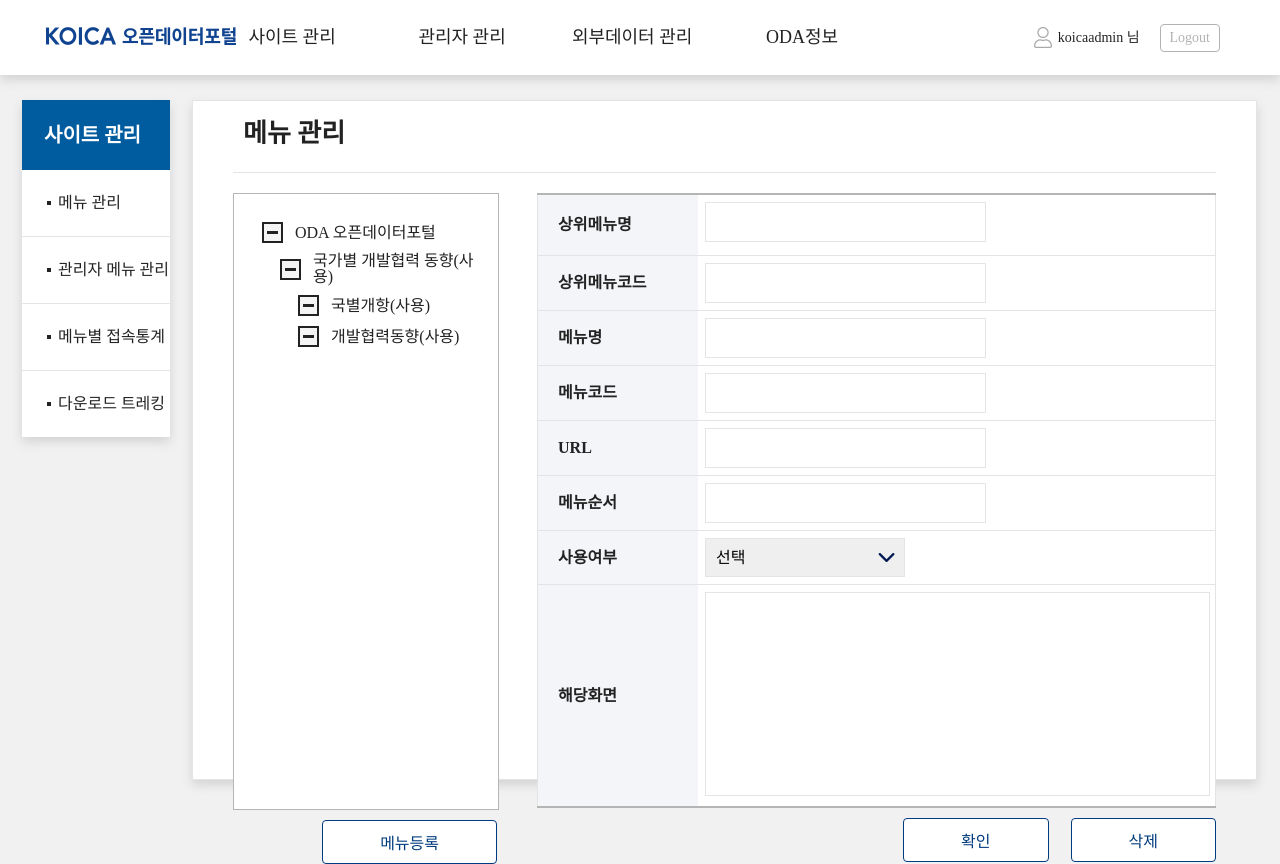
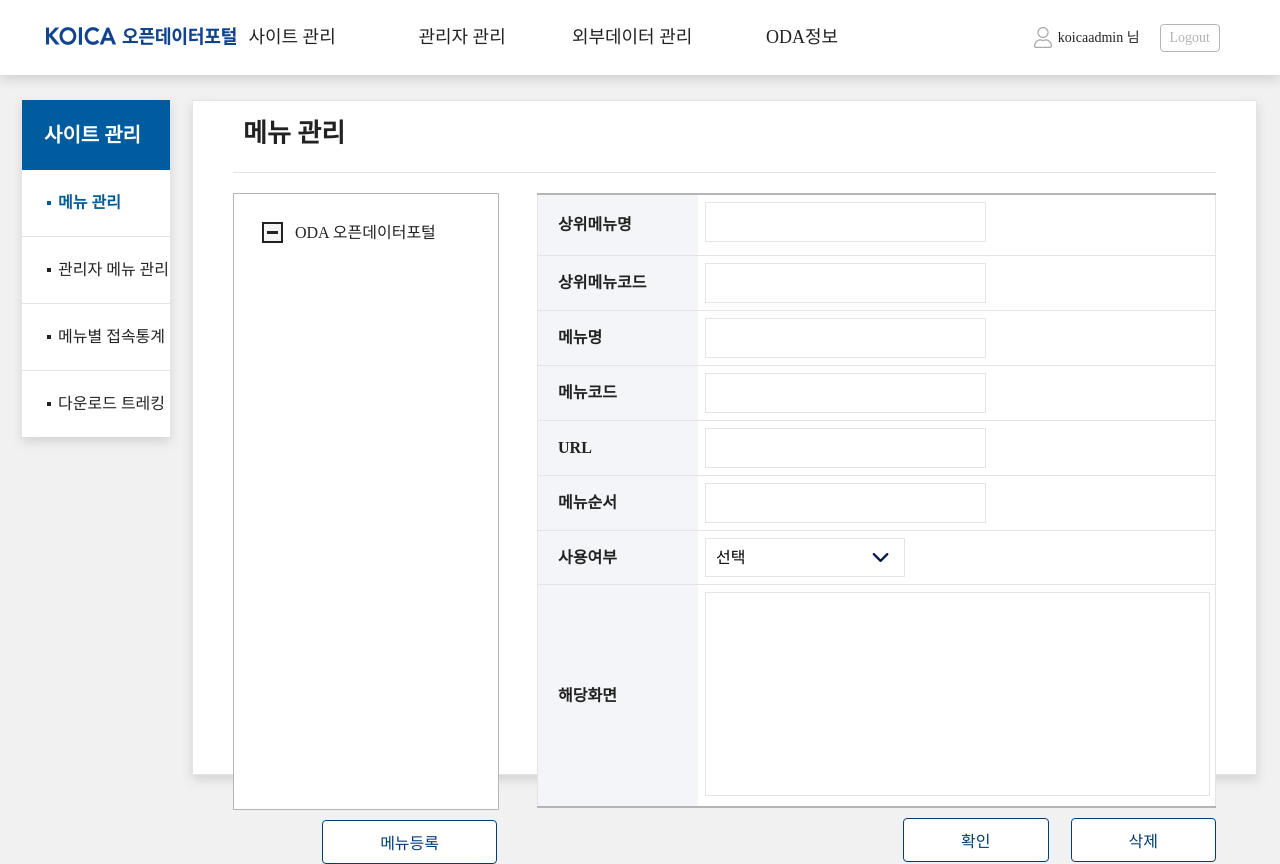
Before and after one commit to ABCJIIN/menu-test, a plain HTML site: page index.html in a window 1280 px wide. Drawn offline with nearby package versions, Linux system fonts and the light colour scheme.

Commit message:
0504/14:27/jinny

```diff
--- a/assets/css/common/_common.scss
+++ b/assets/css/common/_common.scss
@@ -6,8 +6,8 @@ html {
 body {
     font-size: 1.6rem;
     background-color: #f1f1f1;
-    // width: 100vw;
-    // height: 100vh;
+    width: 100vw;
+    height: 100vh;
 }
 
 /* font */
--- a/assets/css/main.scss
+++ b/assets/css/main.scss
@@ -3,10 +3,10 @@
 
 #container {
     width: 100%;
-    @include flexbox(row, center, center);
+    @include flexbox(row, center, flex-start);
     #siteNav {
         width: 15%;
-        height: calc(100vh - 7.5rem);
+        height: 100%;
         background: #f1f1f1;
         .nav-inner {
             width: calc(100% - 4.4rem);
@@ -31,6 +31,12 @@
                     width: 100%;
                     padding: 2.5rem 0;
                     background: #fff;
+                    &:nth-child(1) {
+                        a {
+                            color: #005c9e;
+                            font-weight: 700;
+                        }
+                    }
                     &:not(:last-child) {
                         border-bottom: 1px solid #e4e4e4;
                     }
@@ -53,8 +59,8 @@
         background: #f1f1f1;
         .menu-manage {
             width: calc(100% - 2.5rem);
-            height: calc(100% - 4.7rem);
-            margin: 2.5rem 2.5rem 2.2rem 0;
+            height: calc(100% - 5.2rem);
+            margin: 2.5rem 2.5rem 2.5rem 0;
             background: #fff;
             box-shadow: 0 5px 10px #d3d3d3;
             border: 1px solid #e4e4e4;
@@ -92,6 +98,9 @@
                                 .list-item {
                                     width: 100%;
                                     @include flexbox(column, flex-start,flex-start);
+                                    &.off {
+                                        display: none;
+                                    }
                                     &.item-01 {
                                         p {
                                             width: calc(100% - 1.8rem);
@@ -178,26 +187,21 @@
                                         outline: none;
                                     }
                                 }
-                                .select-box {
-                                    position: relative;
-                                    width: 20rem;
-                                    height: calc(100% - 1.4rem);
-                                    margin: 0.7rem;
                                 select {
                                     position: relative;
-                                        z-index: 1;
                                     font-family: $pretendard;
                                     font-weight: 400;
                                     font-size: 1.6rem;
-                                        height: 100%;
+                                    height: calc(100% - 1.4rem);
+                                    margin: 0.7rem;
                                     padding: 1rem;
-                                        width: 100%;
+                                    width: 20rem;
                                     -o-appearance: none;
                                     -webkit-appearance: none;
                                     -moz-appearance: none;
                                     appearance: none;
-                                        // background: url(../images/arrow.png) calc(100% - 1.5rem) center no-repeat #fff;
-                                        // background-size: 1.7rem 0.9rem;
+                                    background: url(../images/arrow.png) calc(100% - 1.5rem) center no-repeat #fff;
+                                    background-size: 1.7rem 0.9rem;
                                     border: 1px solid #e4e4e4;
                                     outline: none;
                                     &:focus {
@@ -205,25 +209,6 @@
                                         box-shadow: 0 0 1px 1px #039bd9;
                                         color: #222;
                                         outline: none;
-                                            & + .arrow-icon {
-                                                img {
-                                                    transform: rotate(180deg);
-                                                }
-                                            }
-                                        }
-                                    }
-                                    .arrow-icon {
-                                        position: absolute;
-                                        top: 0;
-                                        right: 1rem;
-                                        width: 1.7rem;
-                                        height: 100%;
-                                        @include flexbox(row, center,center);
-                                        z-index: 3;
-                                        img {
-                                            width: 100%;
-                                            transition: 0.3s;
-                                        }
                                     }
                                 }
                                 textarea {
--- a/assets/js/main.js
+++ b/assets/js/main.js
@@ -1,12 +1,11 @@
 $(document).ready(function(){
-   $(".list-item").click(function(){
-   $(this).next("div").slideToggle(200);
-   });
-});
-
-// $(document).ready(function(){
-//    $('li').click(function(){
-//       $('li').removeClass()
-//          $(this).addClass('on')
-//    });
-// });
+   $('.list-item').click(function(){
+      $(this).first().nextAll('div').slideUp(200);
+      if($(this).next('div').is(':hidden')) {
+         $(this).next("div").slideDown(200);
+      } else if ($(this).next('div').is(':visible')) {
+         $(this).next('div').slideUp(200);
+      } else {
+      }
+   })
+})
--- a/index.html
+++ b/index.html
@@ -22,7 +22,7 @@
                     <span>사이트 관리</span>
                 </div>
                 <ul class="list">
-                    <li><a href="./index.html"><img src="./assets/images/rectangle.png" alt="리스트 아이콘">메뉴 관리</a></li>
+                    <li><a href="./index.html"><img src="./assets/images/rectangle_select.png" alt="리스트 아이콘">메뉴 관리</a></li>
                     <li><a href="javascript:void(0)"><img src="./assets/images/rectangle.png" alt="리스트 아이콘">관리자 메뉴 관리</a></li>
                     <li><a href="javascript:void(0)"><img src="./assets/images/rectangle.png" alt="리스트 아이콘">메뉴별 접속통계</a></li>
                     <li><a href="javascript:void(0)"><img src="./assets/images/rectangle.png" alt="리스트 아이콘">다운로드 트레킹</a></li>
@@ -76,19 +76,16 @@
                             </tr>
                             <tr>
                                 <th><label for="menuOrder">메뉴순서</label></th>
-                                <td><input type="number" id="menuOrder"></td>
+                                <td><input type="text" id="menuOrder"></td>
                             </tr>
                             <tr>
                                 <th><label for="useNot">사용여부</label></th>
                                 <td>
-                                    <div class="select-box">
-                                        <select id="useNot">
-                                            <option disabled selected hidden>선택</option>
-                                            <option>사용</option>
-                                            <option>중지</option>
-                                        </select>
-                                        <span class="arrow-icon"><img src="./assets/images/arrow.png" alt="화살표 이미지"></span>
-                                    </div>
+                                    <select id="useNot">
+                                        <option disabled selected hidden>선택</option>
+                                        <option>사용</option>
+                                        <option>중지</option>
+                                    </select>
                                 </td>
                             </tr>
                             <tr>
```
Also changed, not shown: assets/css/main.css, assets/images/rectangle_select.png (renamed from assets/images/rectangle_hover.png). Lines whose indentation alone changed are shown as unchanged.
